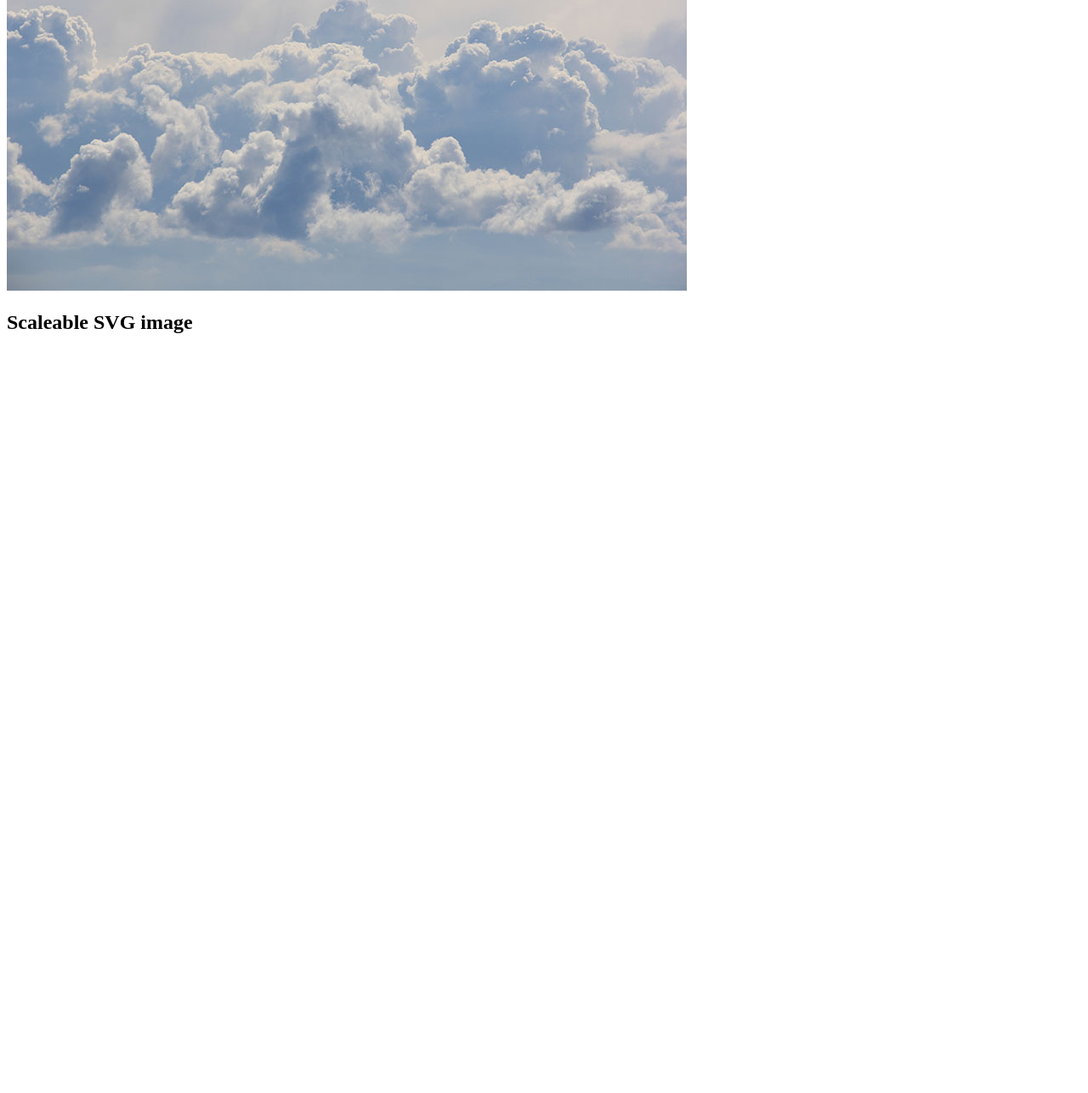
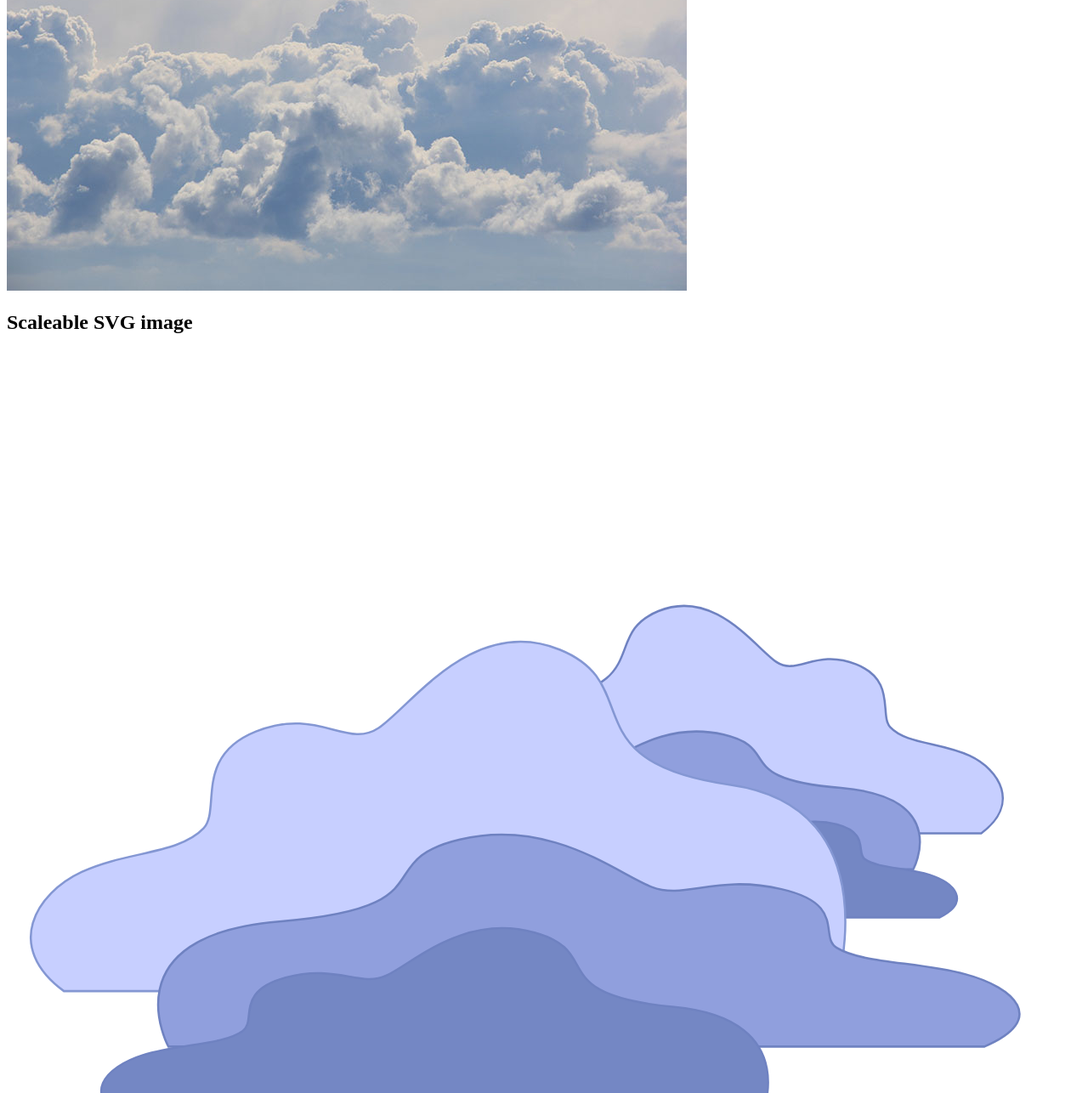
Before and after one commit to zoemedlin/responsiveimages, a plain HTML site: page index.html in a window 1280 px wide. Shown: the part 1182-2468 px from the top of the page at 85% size. Before the commit the page ends 1595 px from the top, so only its background shows below. Drawn offline with Linux system fonts and the light colour scheme.

Commit message:
added svg

```diff
--- a/index.html
+++ b/index.html
@@ -38,6 +38,8 @@
         </picture>
 
 <h2>Scaleable SVG image</h2>
+
+<img src="images/svg-clouds.svg" alt="">
     </main>
 
 </body>
```
Also changed, not shown: images/svg-clouds.svg (added), 1 other file.
